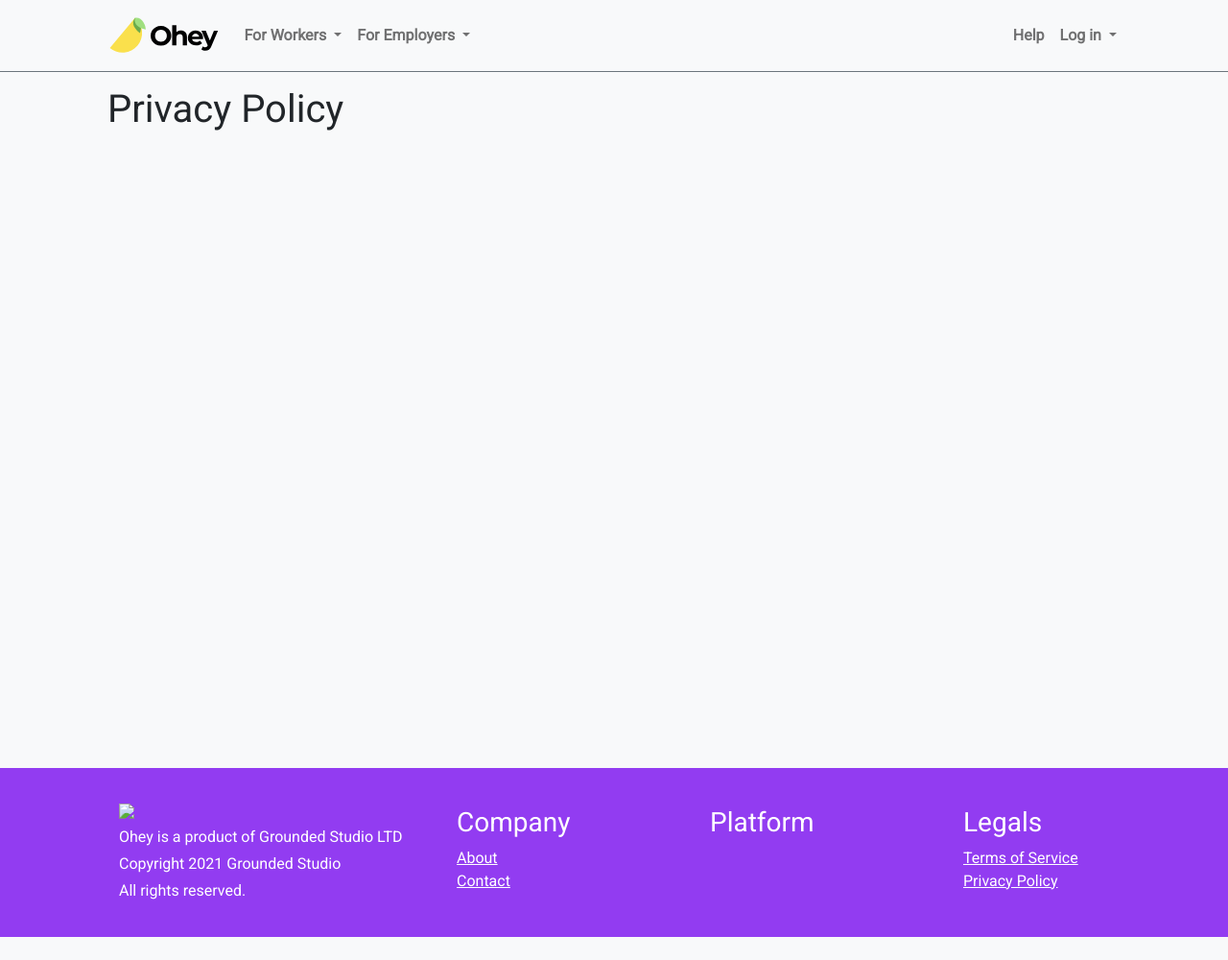
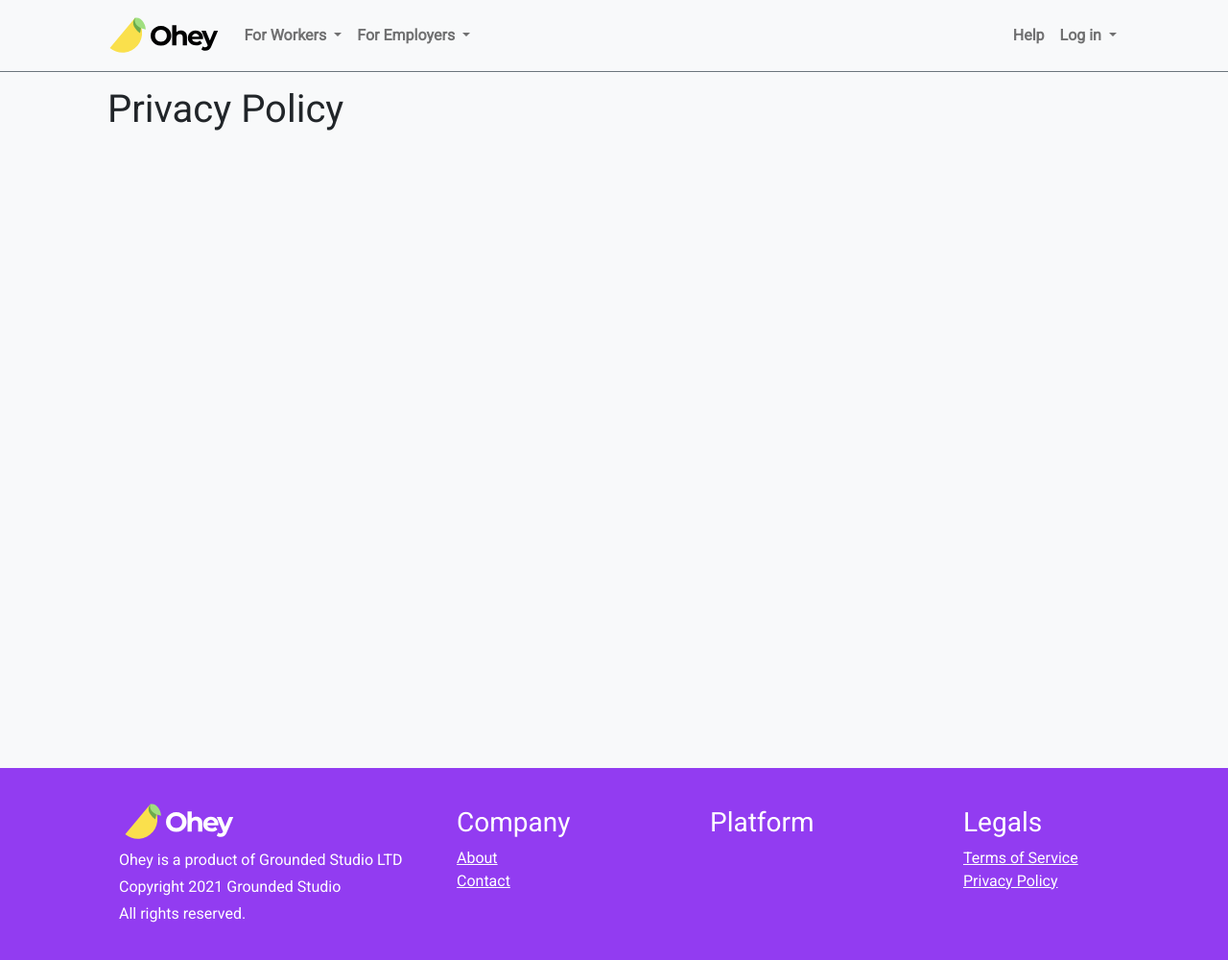
Before and after one commit to ohey-dev/ohey-dev.github.io, a plain HTML site: page privacy/index.html in a window 1280 px wide. Shown: the whole page at 96% size. Before the commit the page ends 976 px from the top, so only its background shows below. Drawn offline with nearby package versions, Linux system fonts and the light colour scheme.

Commit message:
:bug: Fix logo src in footer

```diff
--- a/fragments/footer.html
+++ b/fragments/footer.html
@@ -1,7 +1,7 @@
 <div class="footer-inner mx-auto p-3">
     <div class="row mx-auto text-start">
         <div class="col-md-4 me-auto my-3">
-            <img class="my-auto" src="img/web_brand_white.svg" height="48">
+            <img class="my-auto" src="/img/web_brand_white.svg" height="48">
             <div class="row">
                 <div class="col-4"></div>
                 <div class="col-4"></div>
```
